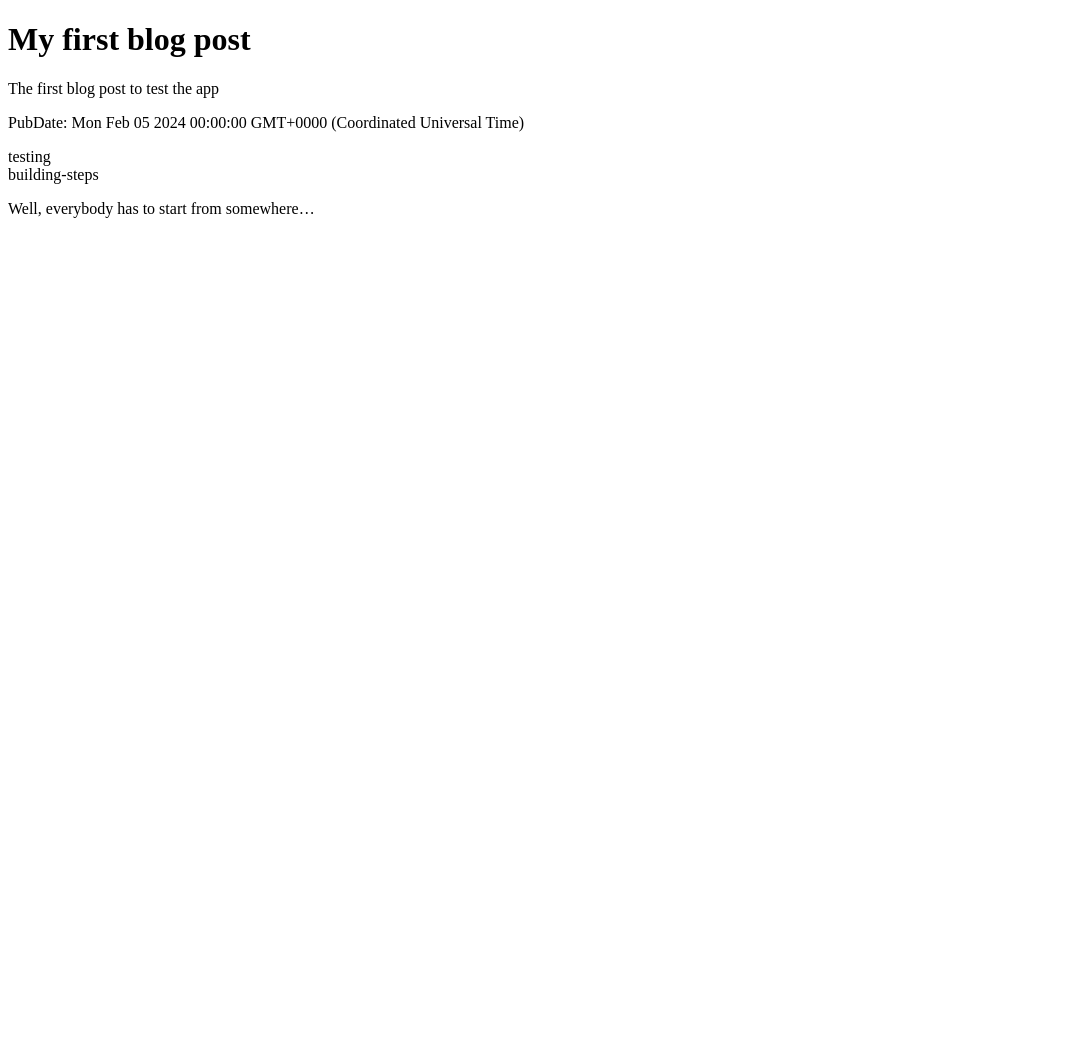
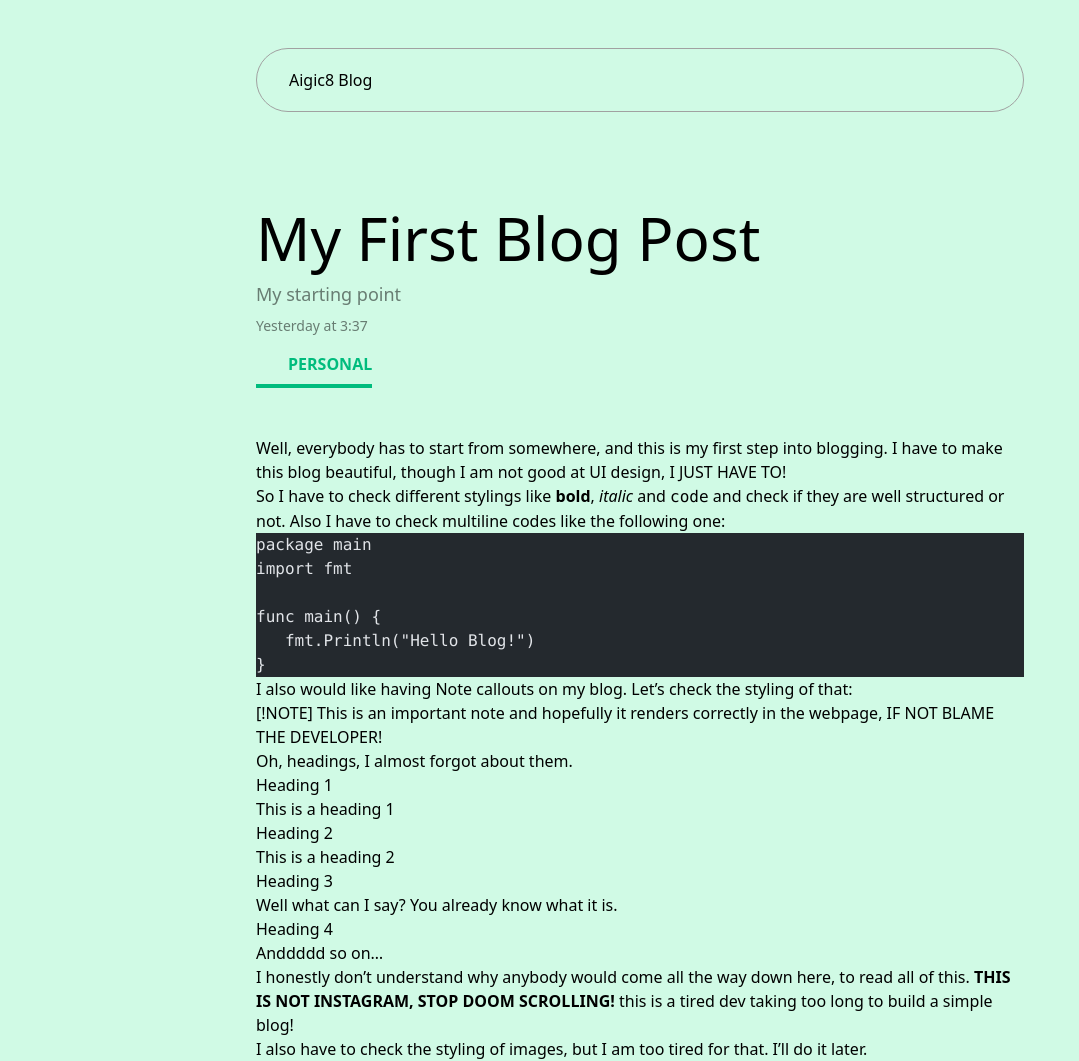
Before and after one commit to aigic8/blog, an Astro site: page /posts/my-first-post in a window 1280 px wide. Shown: the whole page, without its empty margins (0-1079 px from the left). Before the commit the page ends 800 px from the top, so only its background shows below. Built offline with nearby package versions, Linux system fonts and the light colour scheme; Astro itself is replaced by a stand-in of ours; code samples lack their colours.

Commit message:
created basic functionality

````diff
--- a/astro.config.mjs
+++ b/astro.config.mjs
@@ -1,7 +1,14 @@
 // @ts-check
-import { defineConfig } from 'astro/config'
+import { defineConfig } from "astro/config";
+
+import tailwindcss from "@tailwindcss/vite";
 
 // https://astro.build/config
 export default defineConfig({
-	output: 'static',
-})
+  output: "static",
+  site: "https://blog.noon-sangak.com",
+
+  vite: {
+    plugins: [tailwindcss()],
+  },
+});
--- a/src/layouts/BlogPost.astro
+++ b/src/layouts/BlogPost.astro
@@ -1,26 +1,70 @@
 ---
-import type { BlogPostFrontmatter } from "../lib/types"
+import dayjs from "dayjs";
+import relativeTime from "dayjs/plugin/relativeTime";
 
-const { frontmatter }  = Astro.props as { frontmatter: BlogPostFrontmatter}
+import "../styles/global.css";
+import { SITE_URL } from "../lib/consts";
+import type { BlogPostFrontmatter } from "../lib/types";
+
+function formatDate(date: Date) {
+  const d = dayjs(date);
+  dayjs.extend(relativeTime);
+  const diffDays = dayjs().diff(d, "days");
+
+  if (diffDays < 7) {
+    let base = "";
+    if (diffDays === 0) {
+      return d.fromNow();
+    } else if (diffDays === 1) {
+      base = "Yesterday";
+    } else {
+      base = `${diffDays} Days ago`;
+    }
+
+    return `${base} at ${d.hour()}:${d.minute()}`;
+  }
+
+  return d.format("YYYY-MM-DD HH:MM");
+}
+
+const { frontmatter } = Astro.props as { frontmatter: BlogPostFrontmatter };
 ---
 
-<!DOCTYPE html>
+<!doctype html>
 <html lang="en">
   <head>
-  <meta charset="UTF-8">
-  <meta name="viewport" content="width=device-width, initial-scale=1.0">
-  <title>{frontmatter.title}</title>
+    <meta charset="UTF-8" />
+    <meta name="viewport" content="width=device-width, initial-scale=1.0" />
+    <title>Aigic 8 - {frontmatter.title}</title>
   </head>
-<body>
+  <body class="bg-emerald-100 max-w-3xl mx-auto">
+    <script></script>
+    <header
+      class="bg-emerald-100 flex items-center h-16 rounded-full border-neutral-400 border px-8 mt-12 mb-24"
+    >
+      <!-- TODO: add logo -->
+      <a href={SITE_URL}>
+        <div>Aigic8 Blog</div>
+      </a>
+      <div class="flex-1"></div>
+    </header>
     <main>
-  <h1>{frontmatter.title}</h1>
-  <p>{frontmatter.description}</p>
-  <p>PubDate: {frontmatter.pubDate.toString()}</p>
-  <div>
-  {frontmatter.tags.map(tag => (<div>{tag}</div>))}
+      <h1 class="text-6xl">{frontmatter.title}</h1>
+      <div class="h-3"></div>
+      <p class="text-lg text-black/50 font-light">{frontmatter.description}</p>
+      <div class="h-2"></div>
+      <p class="text-black/50 font-light text-sm">
+        {formatDate(frontmatter.pubDate)}
+      </p>
+      <div class="h-2"></div>
+      <div
+        class="inline-block text-emerald-500 border-b-4 border-b-emerald-500 mb-2 font-bold pl-8 py-2 uppercase"
+      >
+        {frontmatter.category}
       </div>
+      <div class="h-10"></div>
       <div class="post">
-    <slot></slot>
+        <slot />
       </div>
     </main>
   </body>
--- a/src/layouts/Layout.astro
+++ b/src/layouts/Layout.astro
@@ -1,3 +1,7 @@
+---
+import "../styles/global.css";
+---
+
 <!doctype html>
 <html lang="en">
   <head>
@@ -5,7 +9,7 @@
     <meta name="viewport" content="width=device-width" />
     <link rel="icon" type="image/svg+xml" href="/favicon.svg" />
     <meta name="generator" content={Astro.generator} />
-		<title>Astro Basics</title>
+    <title>Aigic8 Blog</title>
   </head>
   <body>
     <slot />
--- /dev/null
+++ b/src/lib/consts.ts
@@ -0,0 +1 @@
+export const SITE_URL = "https://blog.noon-sangak.com/";
--- a/src/pages/index.astro
+++ b/src/pages/index.astro
@@ -1,15 +1,18 @@
 ---
-import Layout from '../layouts/Layout.astro';
-import type { MarkdownInstance } from 'astro';
-import type { BlogPostFrontmatter } from '../lib/types';
+import Layout from "../layouts/Layout.astro";
+import type { MarkdownInstance } from "astro";
+import type { BlogPostFrontmatter } from "../lib/types";
 
-const posts = Object.values(import.meta.glob<MarkdownInstance<BlogPostFrontmatter>>('./posts/*.md', { eager: true }));
-
+const posts = Object.values(
+  import.meta.glob<MarkdownInstance<BlogPostFrontmatter>>("./posts/*.md", {
+    eager: true,
+  }),
+);
 ---
 
 <Layout>
   {
-	posts.map(post => (
+    posts.map((post) => (
       <a href={post.url}>
         <article>
           <h2>{post.frontmatter.title}</h2>
--- a/src/pages/posts/my-first-post.md
+++ b/src/pages/posts/my-first-post.md
@@ -1,9 +1,49 @@
 ---
-layout: ../../layouts/BlogPost.astro
-title: My first blog post
-pubDate: 2024-02-05
-description: The first blog post to test the app
-tags: ["testing", "building-steps"]
+  title: My First Blog Post
+  description: My starting point
+  pubDate: "2025-02-04 03:37:00"
+  lastEditDate: "2025-02-06 03:37:00"
+  category: personal
+  authors: ['aigic8']
+  layout: "../../layouts/BlogPost.astro"
 ---
 
-Well, everybody has to start from somewhere...
+Well, everybody has to start from somewhere, and this is my first step into blogging. I have to make this blog beautiful, though I am not good at UI design, I JUST HAVE TO!
+
+So I have to check different stylings like **bold**, *italic* and `code` and check if they are well structured or not. Also I have to check multiline codes like the following one:
+
+```go
+package main
+import fmt
+
+func main() {
+   fmt.Println("Hello Blog!")
+}
+```
+
+I also would like having Note callouts on my blog. Let's check the styling of that:
+
+> [!NOTE]
+> This is an important note and hopefully it renders correctly in the webpage, IF NOT BLAME THE DEVELOPER!
+
+Oh, headings, I almost forgot about them.
+
+# Heading 1
+
+This is a heading 1
+
+## Heading 2
+
+This is a heading 2
+
+## Heading 3
+
+Well what can I say? You already know what it is.
+
+## Heading 4
+
+Anddddd so on...
+
+I honestly don't understand why anybody would come all the way down here, to read all of this. **THIS IS NOT INSTAGRAM, STOP DOOM SCROLLING!** this is a tired dev taking too long to build a simple blog!
+
+I also have to check the styling of images, but I am too tired for that. I'll do it later.
--- /dev/null
+++ b/src/pages/rss.xml.ts
@@ -0,0 +1,11 @@
+import rss, { pagesGlobToRssItems } from "@astrojs/rss";
+
+export async function GET(context) {
+  return rss({
+    title: "Aigic 8 | Blog",
+    description: "My journey searching the world",
+    site: context.site,
+    items: await pagesGlobToRssItems(import.meta.glob("./posts/**/*.md")),
+    customData: `<language>en-us</language>`,
+  });
+}
--- /dev/null
+++ b/src/styles/global.css
@@ -0,0 +1 @@
+@import "tailwindcss";
````
Also changed, not shown: package.json (+10 -1 lines), src/lib/types.ts (+8 -4 lines), .prettierrc.mjs (added), README.md, 1 other file. Lines whose indentation alone changed are shown as unchanged.
